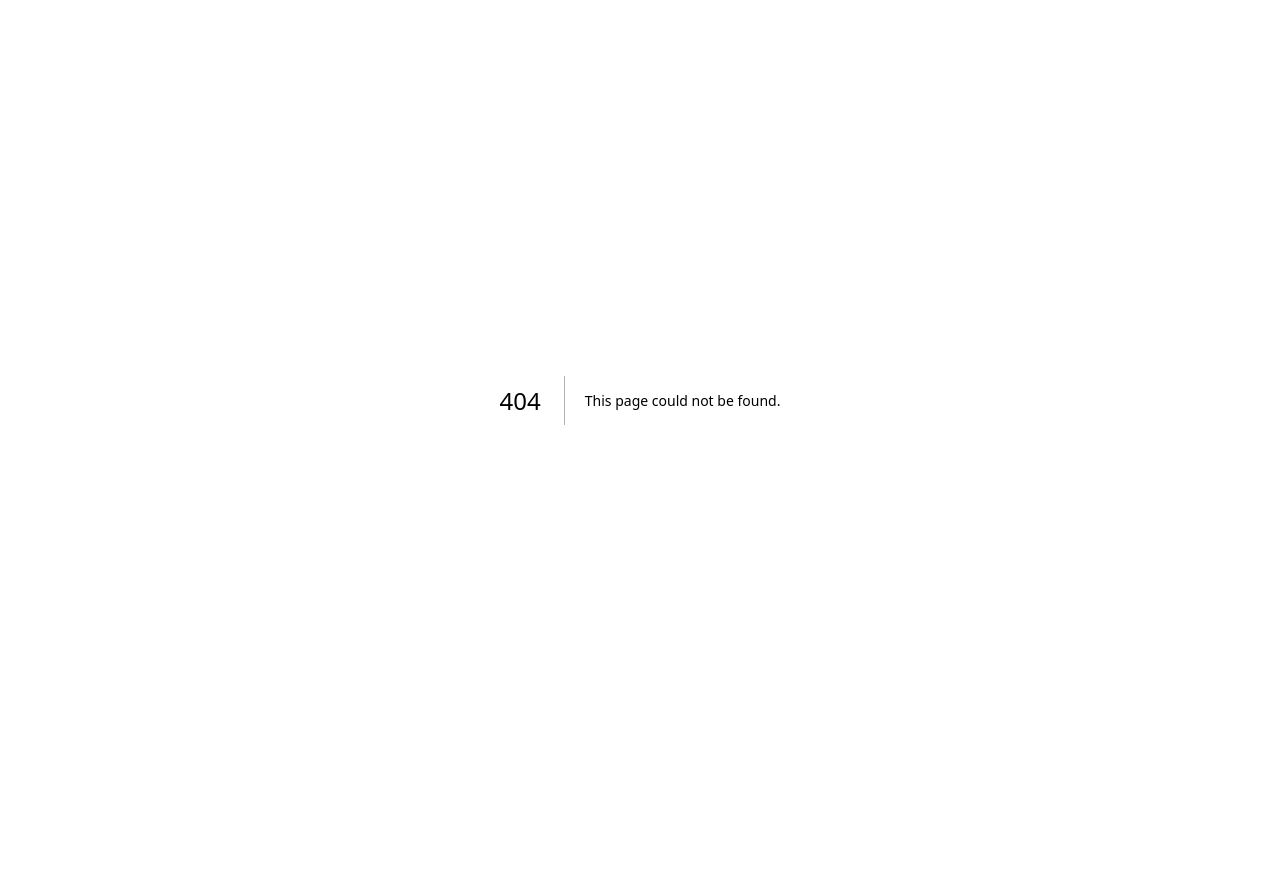
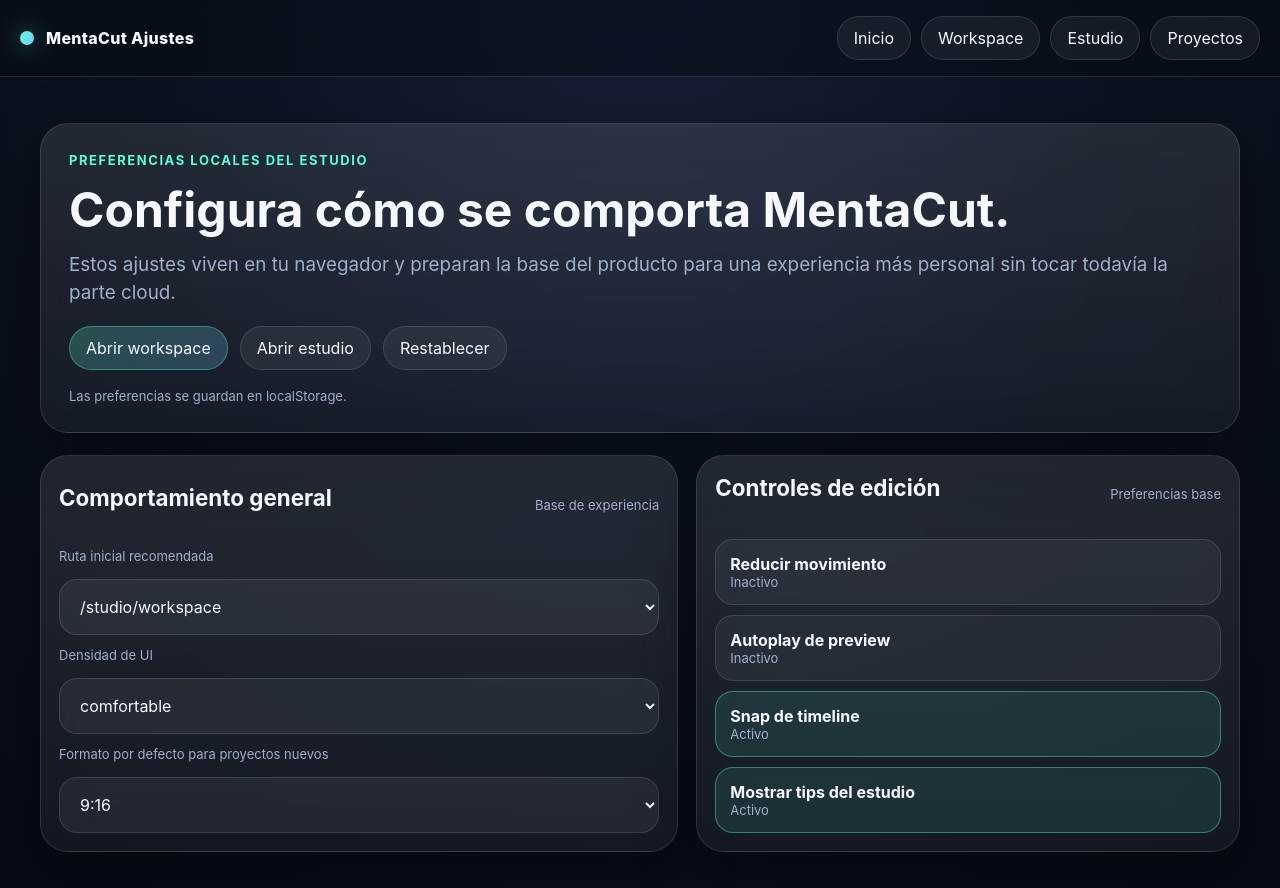
Before and after one commit to alain7224/MentaCut, a Next.js app: page /studio/settings in a window 1280 px wide. Before the commit this address had no page. Before the commit the page ends 800 px from the top, so only its background shows below. Built offline with nearby package versions, Linux system fonts and the light colour scheme.

Commit message:
feat: add local studio settings route

```diff
--- /dev/null
+++ b/app/studio/settings/page.tsx
@@ -0,0 +1,122 @@
+'use client'
+
+import Link from 'next/link'
+import { useEffect, useState } from 'react'
+import { DEFAULT_PREFERENCES, readLocalPreferences, resetLocalPreferences, writeLocalPreferences, type LocalPreferences } from '@/lib/local-preferences'
+
+const STARTUP_ROUTES: LocalPreferences['startupRoute'][] = ['/studio/workspace', '/studio', '/studio/projects', '/studio/new']
+const DENSITIES: LocalPreferences['uiDensity'][] = ['comfortable', 'compact']
+const FORMATS: LocalPreferences['defaultProjectFormat'][] = ['9:16', '1:1', '4:5', '16:9']
+
+export default function StudioSettingsPage() {
+  const [preferences, setPreferences] = useState<LocalPreferences>(DEFAULT_PREFERENCES)
+  const [status, setStatus] = useState('')
+
+  useEffect(() => {
+    setPreferences(readLocalPreferences())
+  }, [])
+
+  function updatePreference<K extends keyof LocalPreferences>(key: K, value: LocalPreferences[K]) {
+    const next = { ...preferences, [key]: value }
+    setPreferences(next)
+    writeLocalPreferences(next)
+    setStatus('Preferencias guardadas localmente')
+  }
+
+  function handleReset() {
+    resetLocalPreferences()
+    setPreferences(DEFAULT_PREFERENCES)
+    setStatus('Preferencias restablecidas')
+  }
+
+  return (
+    <div className="page-shell">
+      <header className="topbar">
+        <div className="brand">
+          <span className="brand-dot" />
+          <span>MentaCut Ajustes</span>
+        </div>
+        <nav className="nav">
+          <Link href="/" className="nav-link">Inicio</Link>
+          <Link href="/studio/workspace" className="nav-link">Workspace</Link>
+          <Link href="/studio" className="nav-link">Estudio</Link>
+          <Link href="/studio/projects" className="nav-link">Proyectos</Link>
+        </nav>
+      </header>
+
+      <main className="main">
+        <section className="section">
+          <div className="panel hero-copy">
+            <span className="eyebrow">Preferencias locales del estudio</span>
+            <h1 className="title" style={{ fontSize: 'clamp(1.8rem, 4vw, 3rem)' }}>Configura cómo se comporta MentaCut.</h1>
+            <p className="sub">
+              Estos ajustes viven en tu navegador y preparan la base del producto para una experiencia más personal sin tocar todavía la parte cloud.
+            </p>
+            <div className="action-row">
+              <Link href="/studio/workspace" className="btn btn-primary">Abrir workspace</Link>
+              <Link href="/studio" className="btn">Abrir estudio</Link>
+              <button className="btn" onClick={handleReset}>Restablecer</button>
+            </div>
+            <div className="timeline-label">{status || 'Las preferencias se guardan en localStorage.'}</div>
+          </div>
+        </section>
+
+        <section className="section">
+          <div className="studio-grid-2">
+            <div className="panel timeline">
+              <div className="row-head">
+                <h2 className="section-title">Comportamiento general</h2>
+                <div className="timeline-label">Base de experiencia</div>
+              </div>
+              <div className="form">
+                <label className="form">
+                  <span className="timeline-label">Ruta inicial recomendada</span>
+                  <select className="input" value={preferences.startupRoute} onChange={(event) => updatePreference('startupRoute', event.target.value as LocalPreferences['startupRoute'])}>
+                    {STARTUP_ROUTES.map((item) => <option key={item} value={item}>{item}</option>)}
+                  </select>
+                </label>
+                <label className="form">
+                  <span className="timeline-label">Densidad de UI</span>
+                  <select className="input" value={preferences.uiDensity} onChange={(event) => updatePreference('uiDensity', event.target.value as LocalPreferences['uiDensity'])}>
+                    {DENSITIES.map((item) => <option key={item} value={item}>{item}</option>)}
+                  </select>
+                </label>
+                <label className="form">
+                  <span className="timeline-label">Formato por defecto para proyectos nuevos</span>
+                  <select className="input" value={preferences.defaultProjectFormat} onChange={(event) => updatePreference('defaultProjectFormat', event.target.value as LocalPreferences['defaultProjectFormat'])}>
+                    {FORMATS.map((item) => <option key={item} value={item}>{item}</option>)}
+                  </select>
+                </label>
+              </div>
+            </div>
+
+            <div className="panel timeline">
+              <div className="row-head">
+                <h2 className="section-title">Controles de edición</h2>
+                <div className="timeline-label">Preferencias base</div>
+              </div>
+              <div className="project-list">
+                <button className={`project-item ${preferences.reducedMotion ? 'active' : ''}`} onClick={() => updatePreference('reducedMotion', !preferences.reducedMotion)}>
+                  <strong>Reducir movimiento</strong>
+                  <div className="timeline-label">{preferences.reducedMotion ? 'Activo' : 'Inactivo'}</div>
+                </button>
+                <button className={`project-item ${preferences.autoplayPreview ? 'active' : ''}`} onClick={() => updatePreference('autoplayPreview', !preferences.autoplayPreview)}>
+                  <strong>Autoplay de preview</strong>
+                  <div className="timeline-label">{preferences.autoplayPreview ? 'Activo' : 'Inactivo'}</div>
+                </button>
+                <button className={`project-item ${preferences.snapTimeline ? 'active' : ''}`} onClick={() => updatePreference('snapTimeline', !preferences.snapTimeline)}>
+                  <strong>Snap de timeline</strong>
+                  <div className="timeline-label">{preferences.snapTimeline ? 'Activo' : 'Inactivo'}</div>
+                </button>
+                <button className={`project-item ${preferences.showTips ? 'active' : ''}`} onClick={() => updatePreference('showTips', !preferences.showTips)}>
+                  <strong>Mostrar tips del estudio</strong>
+                  <div className="timeline-label">{preferences.showTips ? 'Activo' : 'Inactivo'}</div>
+                </button>
+              </div>
+            </div>
+          </div>
+        </section>
+      </main>
+    </div>
+  )
+}
```
